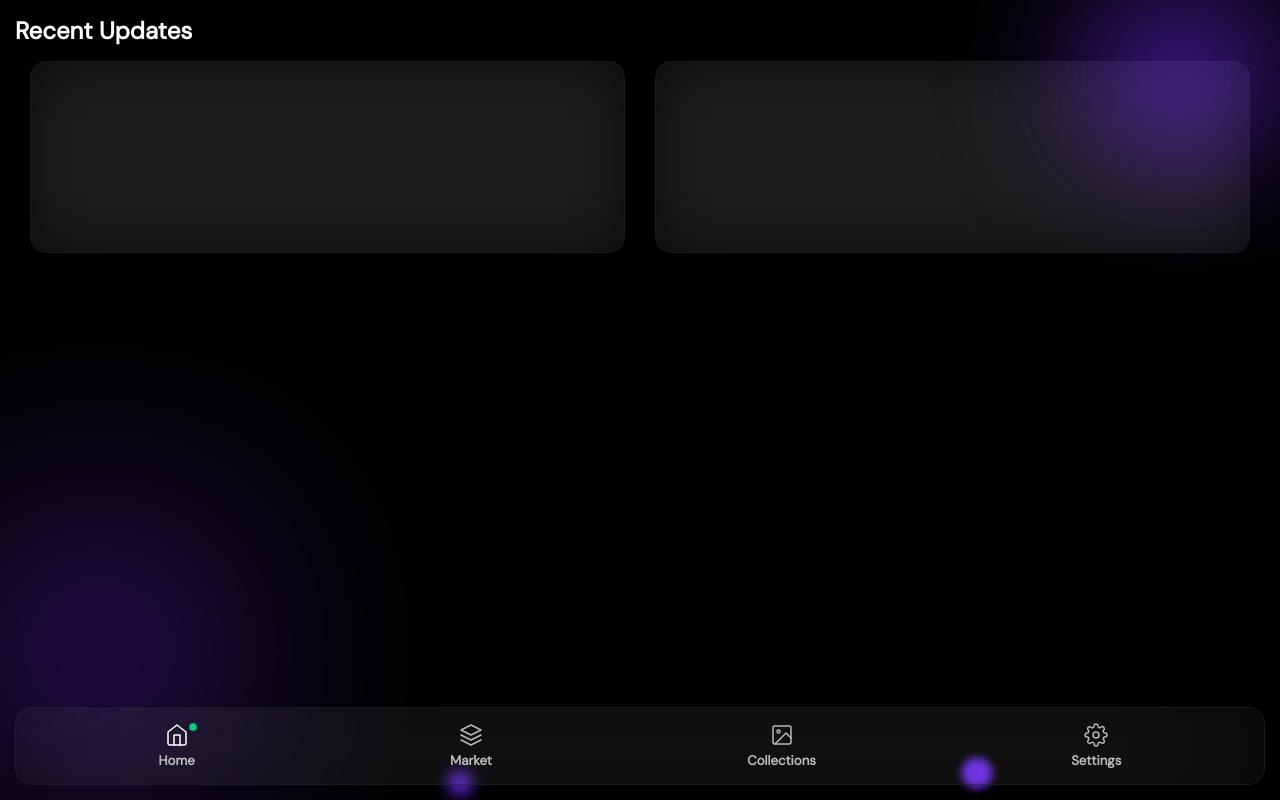
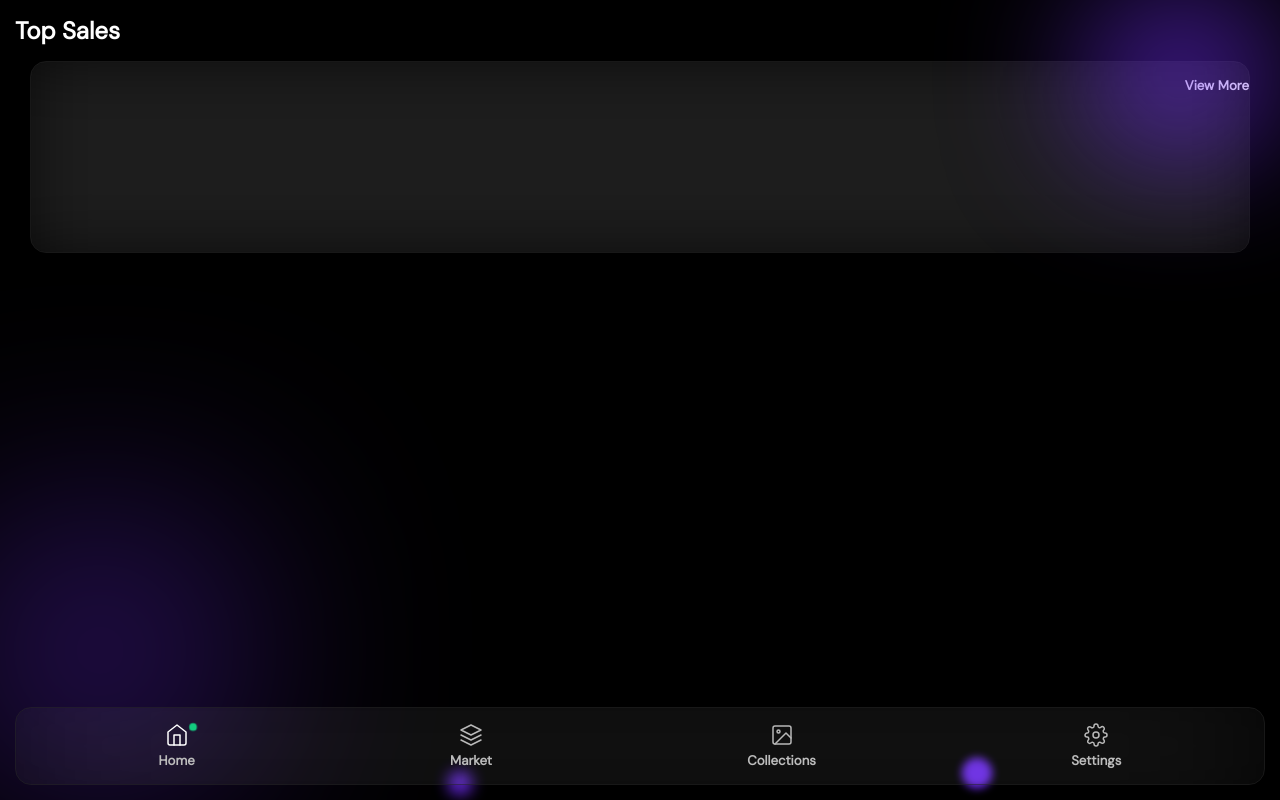
Before and after one commit to rajitha302/bottom-navbar-glassEffect, a React (Create React App) app: page / in a window 1280 px wide. Built offline with nearby package versions, Linux system fonts and the light colour scheme.

Commit message:
3 files modified

```diff
--- a/package.json
+++ b/package.json
@@ -5,6 +5,7 @@
   "dependencies": {
     "gsap": "^3.8.0",
     "react": "^17.0.2",
+    "react-animations": "^1.0.0",
     "react-dom": "^17.0.2",
     "react-feather": "^2.0.9",
     "react-is": ">= 16.8.0",
--- a/src/components/Cards.js
+++ b/src/components/Cards.js
@@ -6,7 +6,6 @@ color: #fff;
 `;
 
 const Card = styled.div`
-width: 50vw;
 height: 20vh;
 border-radius: 16px;
 border: 1px solid rgba(43, 43, 43, 0.568);
@@ -14,8 +13,6 @@ position: relative;
 margin: 15px;
 padding: 15px;
 overflow: hidden;
-display: flex;
-justify-content: space-around;
 
 &:before {
   position: absolute;
@@ -40,14 +37,19 @@ const Flex = styled.div`
 display: flex;
 `;
 
+const ViewMoreBtn = styled.h5`
+right: 0;
+position:absolute;
+`;
+
 const Cards = () => {
   return (
     <Wrapper>
-      <SectionHeading>Recent Updates</SectionHeading>
-      <Flex>
-        <Card></Card>
-        <Card></Card>
-      </Flex>
+      <SectionHeading>Top Sales</SectionHeading>
+
+      <Card>
+        <ViewMoreBtn>View More</ViewMoreBtn>
+      </Card>
     </Wrapper>
   );
 };
--- a/src/style.css
+++ b/src/style.css
@@ -4,6 +4,7 @@
   padding: 0;
   margin: 0;
   font-family: 'DM Sans', sans-serif;
+  color: #fff;
 }
 
 .active {
```
